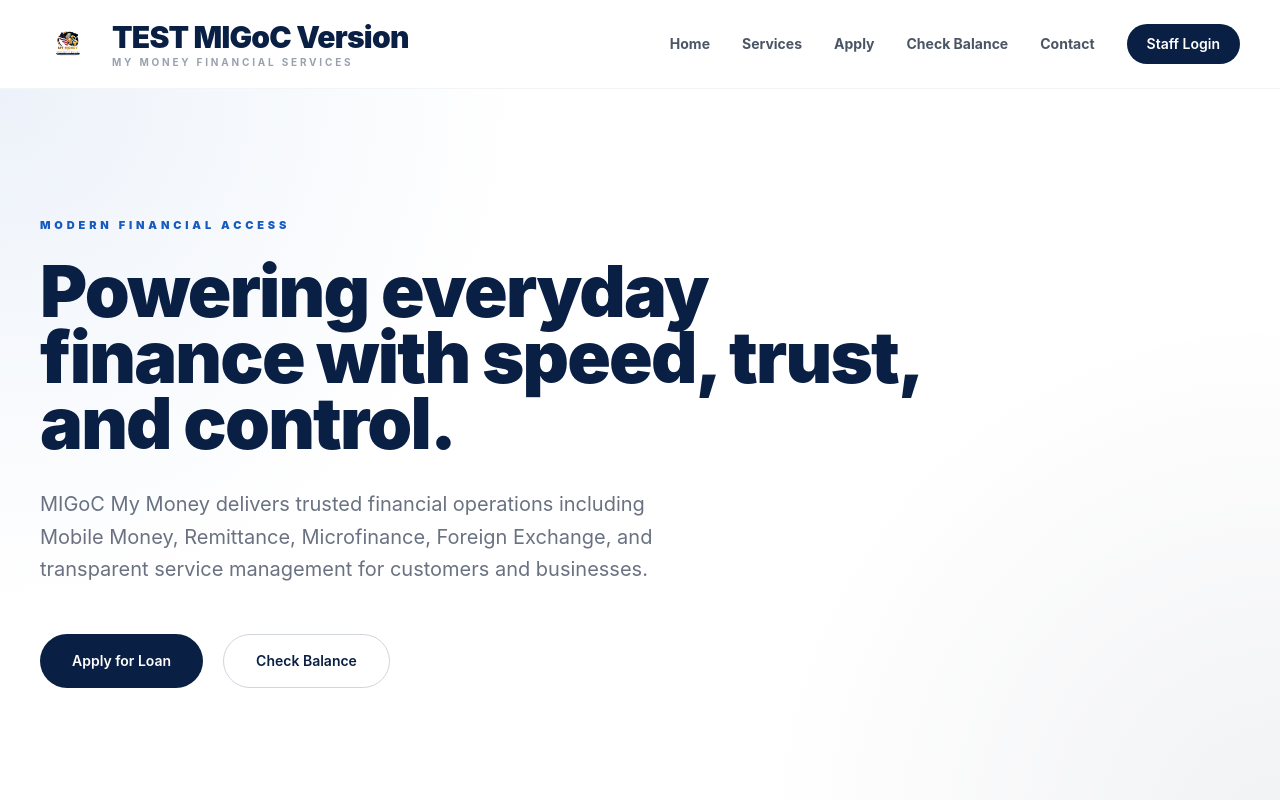
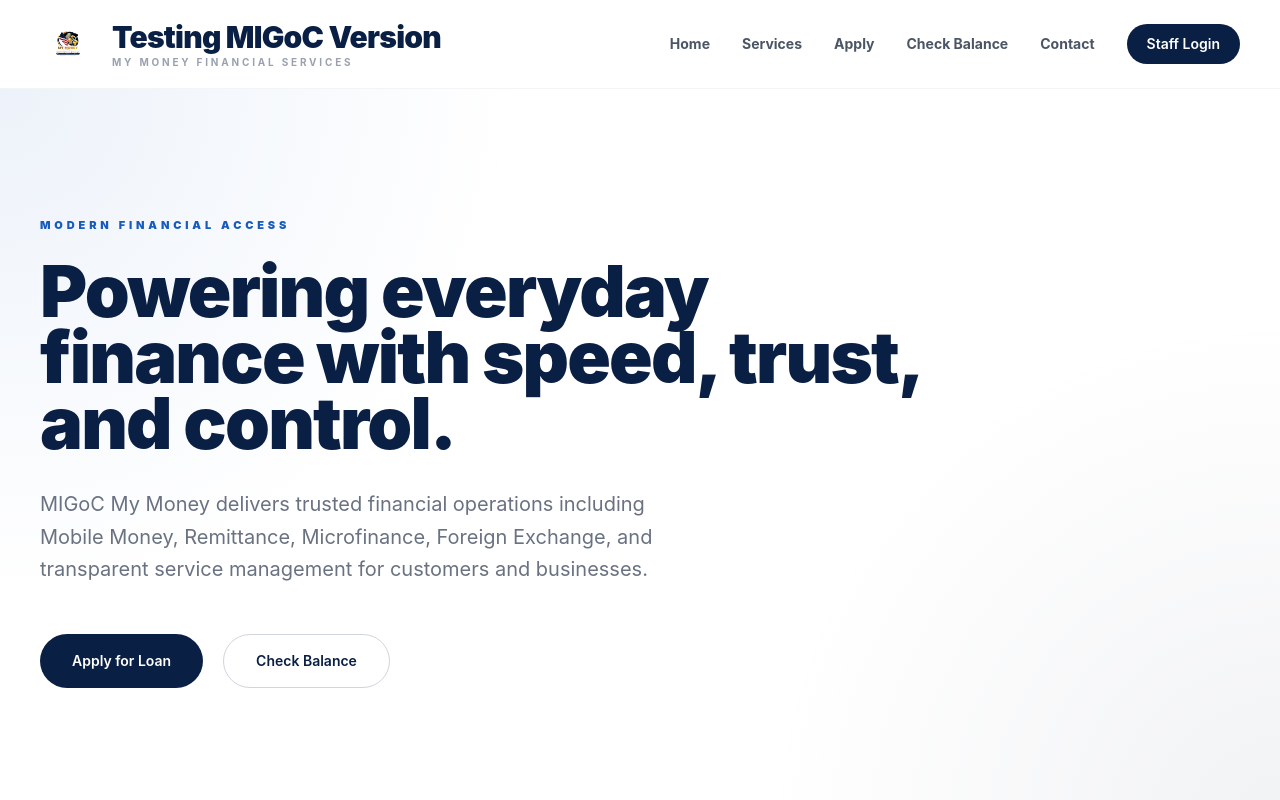
Before and after one commit to Devsaah001/migoc-public-website, a React (Vite) app: page / in a window 1280 px wide. Shown: the top 800 px of the page. Built offline with nearby package versions, Linux system fonts and the light colour scheme.

Commit message:
TEST DEPLOYMENT CHANGE

```diff
--- a/src/App.jsx
+++ b/src/App.jsx
@@ -59,7 +59,7 @@ function App() {
             />
 
             <div>
-              <h1 className="text-2xl font-black tracking-tight md:text-3xl">TEST MIGoC Version</h1>
+              <h1 className="text-2xl font-black tracking-tight md:text-3xl">Testing MIGoC Version</h1>
               <p className="text-[9px] font-bold uppercase tracking-[0.28em] text-gray-400 md:text-[10px]">
                 My Money Financial Services
               </p>
```
